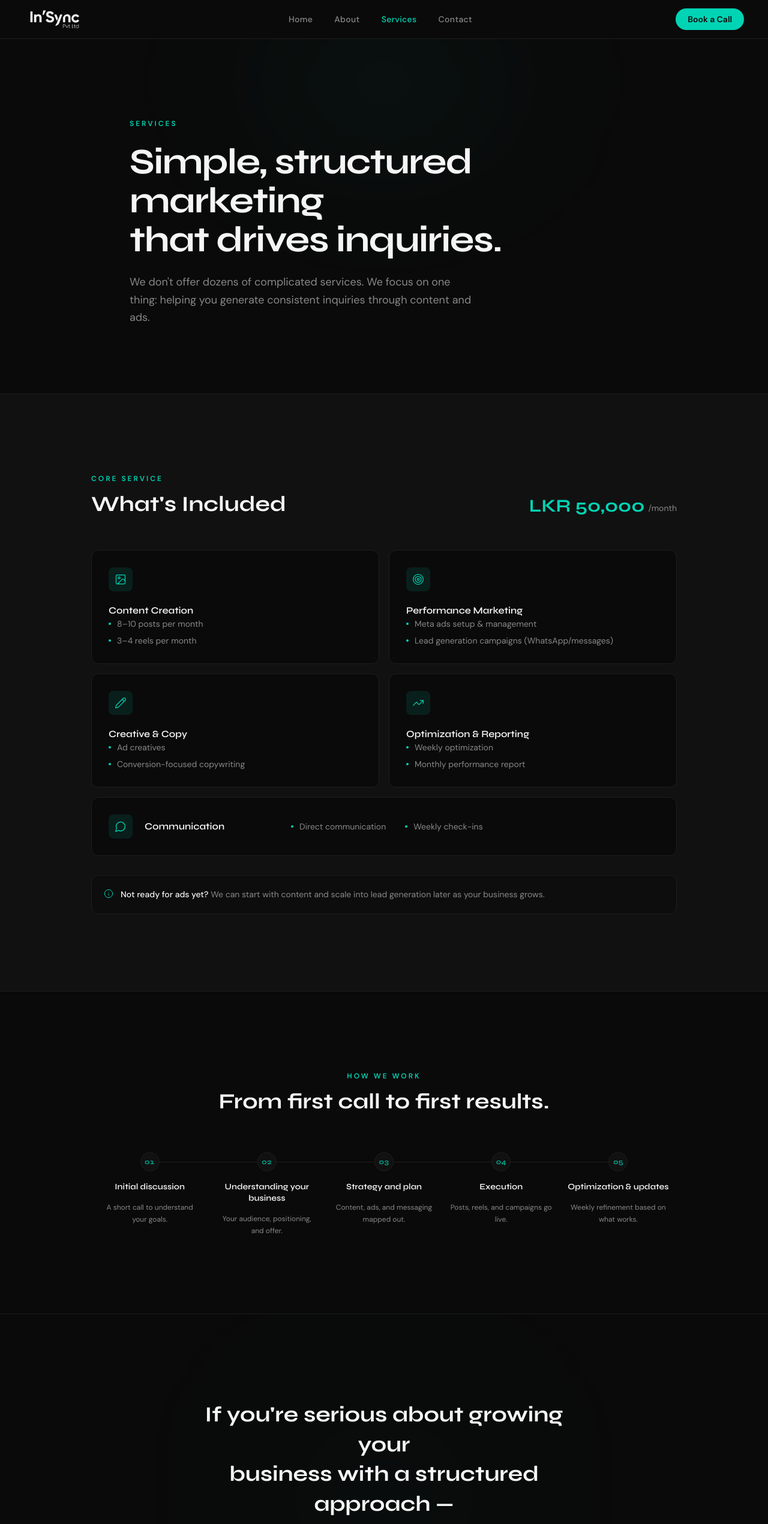
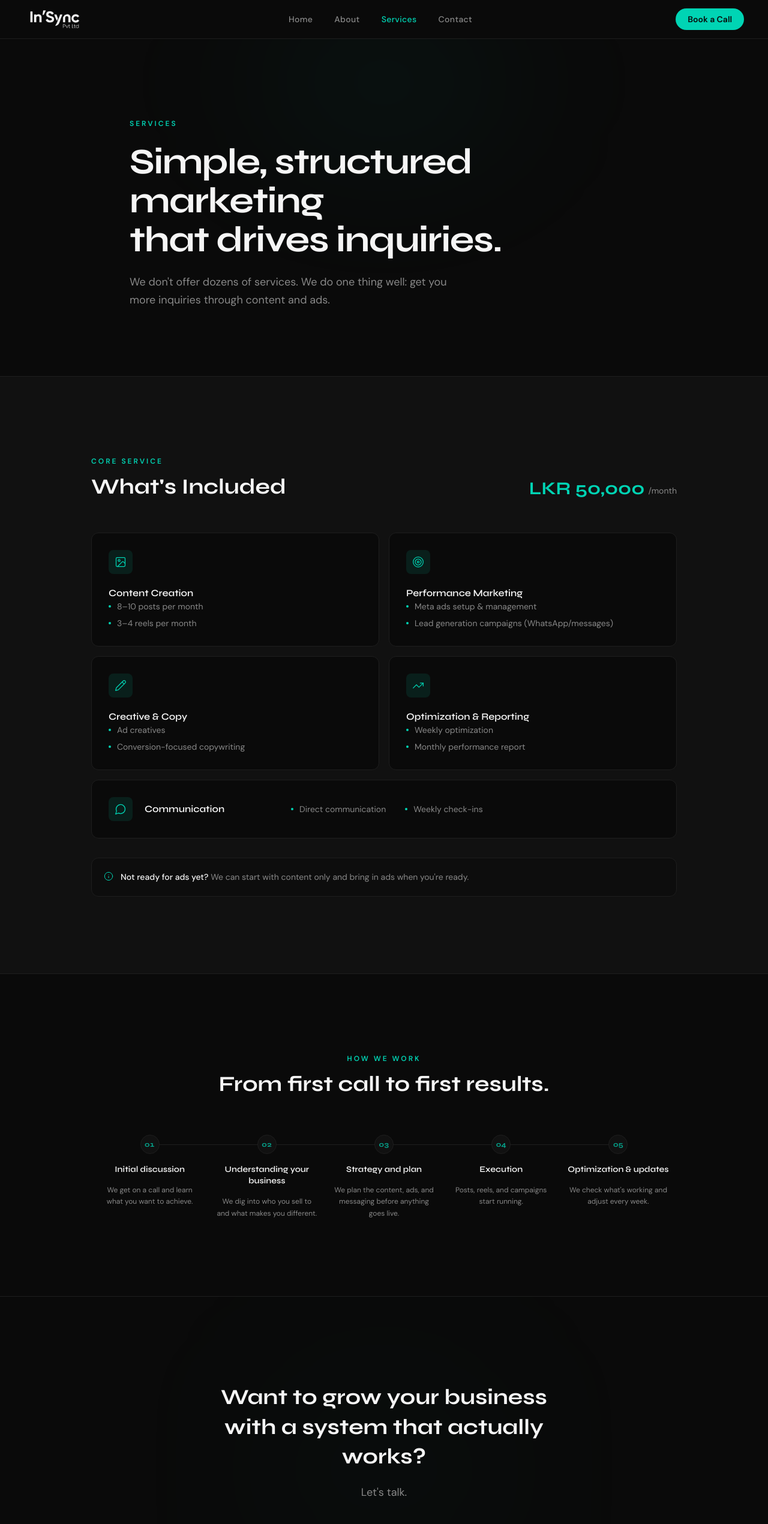
Before and after one commit to insyncwebsite/insync-website, a Next.js app: page /services in a window 1280 px wide. Shown: the top 2541 px of the page at 60% size. Built offline with nearby package versions, Linux system fonts and the light colour scheme.

Commit message:
improve content tone

```diff
--- a/app/about/page.tsx
+++ b/app/about/page.tsx
@@ -90,9 +90,7 @@ export default function About() {
 
           <FadeIn delay={160}>
             <p className="mt-6 text-text-muted text-lg leading-relaxed max-w-xl">
-              A digital marketing agency based in Colombo, focused on helping
-              businesses generate consistent inquiries through social media
-              and Meta ads.
+              A digital marketing agency based in Colombo. We help businesses get more inquiries through social media and Meta ads.
             </p>
           </FadeIn>
         </div>
@@ -117,30 +115,22 @@ export default function About() {
             <div className="flex flex-col gap-8">
               <FadeIn delay={80}>
                 <p className="text-text-primary text-lg leading-relaxed">
-                  IN&apos;SYNC started with a simple idea:{' '}
+                  IN&apos;SYNC started with a simple observation.{' '}
                   <span className="text-text-primary font-medium">
-                    most businesses don&apos;t need more content — they need a
-                    system that actually brings in customers.
+                    Most businesses don&apos;t need more content. They need a system that actually brings in customers.
                   </span>
                 </p>
               </FadeIn>
 
               <FadeIn delay={140}>
                 <p className="text-text-muted text-base leading-relaxed">
-                  With around a year of hands-on experience in social media
-                  marketing and paid ads, we&apos;ve seen what works — and what
-                  doesn&apos;t. We&apos;ve worked with service-based businesses across
-                  Colombo and seen the same pattern: posting consistently but
-                  still not seeing inquiries come in.
+                  With around a year in social media marketing and paid ads, we&apos;ve seen what works and what doesn&apos;t. We&apos;ve worked with service businesses across Colombo. The pattern is always the same: posting consistently, but still no real inquiries.
                 </p>
               </FadeIn>
 
               <FadeIn delay={200}>
                 <p className="text-text-muted text-base leading-relaxed">
-                  The problem is almost never the content itself. It&apos;s the lack
-                  of a structured system behind it — one that connects content,
-                  paid ads, and clear messaging into something that moves people
-                  to reach out.
+                  The problem is almost never the content itself. What&apos;s missing is a system behind it. One that connects content, ads, and clear messaging into something that moves people to reach out.
                 </p>
               </FadeIn>
             </div>
@@ -238,8 +228,8 @@ export default function About() {
               &ldquo;
             </span>
             <p className="font-heading text-2xl md:text-3xl font-semibold text-text-primary leading-snug">
-              Just clear work, consistent effort,
-              <br className="hidden sm:block" /> and continuous improvement.
+              Clear work. Consistent effort.
+              <br className="hidden sm:block" /> Real results over time.
             </p>
           </FadeIn>
 
--- a/app/contact/page.tsx
+++ b/app/contact/page.tsx
@@ -117,9 +117,7 @@ export default function Contact() {
           </FadeIn>
           <FadeIn delay={160}>
             <p className="mt-6 text-text-muted text-lg leading-relaxed max-w-xl">
-              If you&apos;re looking to generate more inquiries and build a consistent
-              flow of leads, we&apos;d be happy to understand your business and see
-              how we can help.
+              Tell us about your business and what you&apos;re trying to achieve. We&apos;ll take it from there.
             </p>
           </FadeIn>
         </div>
@@ -239,8 +237,7 @@ export default function Contact() {
                       WhatsApp opened!
                     </h3>
                     <p className="text-text-muted text-sm leading-relaxed max-w-xs">
-                      Your message has been pre-filled. Just hit send and we&apos;ll
-                      get back to you shortly.
+                      Your message is ready. Just hit send and we&apos;ll get back to you.
                     </p>
                   </div>
                   <p className="text-text-muted text-xs">
@@ -314,7 +311,7 @@ export default function Contact() {
                     <textarea
                       required
                       rows={5}
-                      placeholder="What do you sell or offer? Who is your target customer? What's your current marketing situation?"
+                      placeholder="What do you do, who do you sell to, and what's your current marketing like?"
                       value={form.message}
                       onChange={update('message')}
                       className={`${inputCls} resize-none`}
--- a/app/page.tsx
+++ b/app/page.tsx
@@ -63,19 +63,19 @@ const CAL = 'https://calendly.com'
 const steps = [
   {
     n: '01', title: 'Understand your business',
-    body: 'We start with a clear understanding of your service, audience, and goals.',
+    body: 'We talk through your business, your audience, and what you want to achieve.',
   },
   {
     n: '02', title: 'Build your content + ad system',
-    body: 'We create content and run targeted ads designed to attract the right people.',
+    body: 'We create content and run ads built to bring in the right people.',
   },
   {
     n: '03', title: 'Optimize weekly',
-    body: 'We continuously test, improve, and refine what works.',
+    body: 'We test, adjust, and build on what works.',
   },
   {
     n: '04', title: 'Track and report',
-    body: 'You get a clear breakdown of performance every month.',
+    body: 'You get a clear report every month. No guessing.',
   },
 ]
 
@@ -154,7 +154,7 @@ const whyPoints = [
   },
   {
     title: 'Structured execution',
-    body: 'Every action follows a clear plan — content, ads, and optimization working together.',
+    body: 'Every action follows a clear plan. Content, ads, and optimization working together.',
   },
   {
     title: 'Consistent improvement',
@@ -210,8 +210,7 @@ export default function Home() {
 
           <FadeIn delay={160}>
             <p className="text-text-muted text-lg md:text-xl leading-relaxed max-w-2xl mx-auto mb-10">
-              We help service-based businesses generate consistent inquiries
-              using structured social media and Meta ads.
+              We help service businesses get consistent inquiries through social media and Meta ads.
             </p>
           </FadeIn>
 
@@ -252,9 +251,7 @@ export default function Home() {
           </FadeIn>
           <FadeIn delay={120}>
             <p className="text-text-muted text-lg leading-relaxed">
-              That&apos;s because content alone is not enough. At IN&apos;SYNC, we focus on
-              building a simple system that brings in consistent inquiries — not
-              just likes and views.
+              Content alone isn&apos;t enough. At IN&apos;SYNC, we build a system that brings in real inquiries. Not just likes and views.
             </p>
           </FadeIn>
         </div>
@@ -408,8 +405,7 @@ export default function Home() {
           </FadeIn>
           <FadeIn delay={100}>
             <p className="text-text-muted text-lg leading-relaxed mb-10">
-              If you&apos;re looking to build a system that brings in consistent
-              inquiries — let&apos;s have a quick conversation.
+              If you want more inquiries coming in, let&apos;s talk.
             </p>
           </FadeIn>
           <FadeIn delay={200}>
--- a/app/services/page.tsx
+++ b/app/services/page.tsx
@@ -120,11 +120,11 @@ const categories: ServiceCategory[] = [
 ]
 
 const processSteps = [
-  { label: 'Initial discussion',          desc: 'A short call to understand your goals.' },
-  { label: 'Understanding your business', desc: 'Your audience, positioning, and offer.' },
-  { label: 'Strategy and plan',           desc: 'Content, ads, and messaging mapped out.' },
-  { label: 'Execution',                   desc: 'Posts, reels, and campaigns go live.' },
-  { label: 'Optimization & updates',      desc: 'Weekly refinement based on what works.' },
+  { label: 'Initial discussion',          desc: 'We get on a call and learn what you want to achieve.' },
+  { label: 'Understanding your business', desc: 'We dig into who you sell to and what makes you different.' },
+  { label: 'Strategy and plan',           desc: 'We plan the content, ads, and messaging before anything goes live.' },
+  { label: 'Execution',                   desc: 'Posts, reels, and campaigns start running.' },
+  { label: 'Optimization & updates',      desc: "We check what's working and adjust every week." },
 ]
 
 /* ── page ────────────────────────────────────────────────────────── */
@@ -155,9 +155,7 @@ export default function Services() {
           </FadeIn>
           <FadeIn delay={160}>
             <p className="mt-6 text-text-muted text-lg leading-relaxed max-w-xl">
-              We don&apos;t offer dozens of complicated services. We focus on one
-              thing: helping you generate consistent inquiries through content
-              and ads.
+              We don&apos;t offer dozens of services. We do one thing well: get you more inquiries through content and ads.
             </p>
           </FadeIn>
         </div>
@@ -224,7 +222,7 @@ export default function Services() {
               </svg>
               <p className="text-text-muted text-sm leading-relaxed">
                 <span className="text-text-primary font-medium">Not ready for ads yet?</span>{' '}
-                We can start with content and scale into lead generation later as your business grows.
+                We can start with content only and bring in ads when you&apos;re ready.
               </p>
             </div>
           </FadeIn>
@@ -297,10 +295,9 @@ export default function Services() {
         <div className="relative z-10 max-w-2xl mx-auto px-6 text-center">
           <FadeIn>
             <h2 className="font-heading text-3xl md:text-4xl font-bold text-text-primary leading-snug mb-5">
-              If you&apos;re serious about growing your
-              <br className="hidden md:block" />business with a structured approach —
+              Want to grow your business with a system that actually works?
             </h2>
-            <p className="text-text-muted text-lg mb-10">let&apos;s talk.</p>
+            <p className="text-text-muted text-lg mb-10">Let&apos;s talk.</p>
           </FadeIn>
           <FadeIn delay={120}>
             <div className="flex flex-col sm:flex-row items-center justify-center gap-4">
--- a/components/Footer.tsx
+++ b/components/Footer.tsx
@@ -26,7 +26,7 @@ export default function Footer() {
               />
             </Link>
             <p className="text-text-muted text-sm leading-relaxed max-w-[260px]">
-              We build systems that generate consistent inquiries, not just post content.
+              We don't just post content. We build systems that bring in real inquiries.
             </p>
           </div>
 
```
